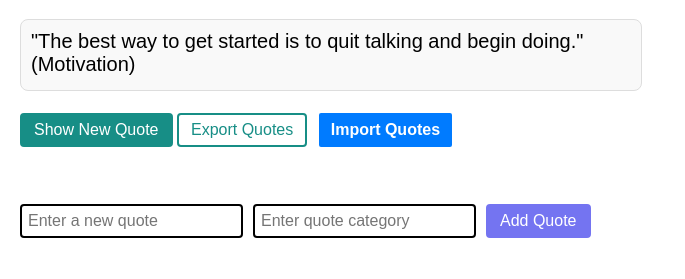
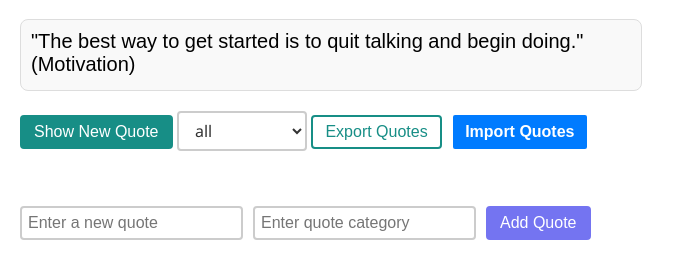
Before and after one commit to Mia06-coder/alx_fe_javascript, a plain HTML site: page dom-manipulation/index.html in a window 1280 px wide. Shown: the part 61-340 px from the top of the page, without its empty margins (0-685 px from the left). Drawn offline with Linux system fonts and the light colour scheme.

Commit message:
feat: add category-based filtering with persistent selection
Implemented dynamic quote filtering by category, storing last
selected filter in web storage to persist user preference across
sessions.

```diff
--- a/dom-manipulation/index.html
+++ b/dom-manipulation/index.html
@@ -10,9 +10,14 @@
     <h1>Dynamic Quote Generator</h1>
     <div id="quoteDisplay"></div>
     <button id="newQuote">Show New Quote</button>
+    <select id="categoryFilter">
+      <option value="all">All Categories</option>
+      <!-- Dynamically populated categories -->
+    </select>
     <button id="exportQuotesBtn">Export Quotes</button>
     <label for="importFile" id="importLabel">Import Quotes</label>
     <input type="file" name="importFile" id="importFile" accept=".json" />
+
     <script src="script.js"></script>
   </body>
 </html>
--- a/dom-manipulation/script.js
+++ b/dom-manipulation/script.js
@@ -1,5 +1,6 @@
 const QUOTES_KEY = "quotes";
 const LAST_VIEWED_QUOTE_KEY = "lastViewedQuote";
+const LAST_SELECTED_CATEGORY = "lastSelectedCategory";
 
 // Default quotes to load if nothing is in localStorage
 const defaultQuotes = [
@@ -139,6 +140,8 @@ function createAddQuoteForm(quotes) {
     }
 
     addQuote(quotes, newQuote);
+    populateCategories(quotes);
+    showRandomQuote(filterQuotes(quotes));
     form.reset();
   });
 
@@ -197,7 +200,7 @@ function importFromJsonFile(event, quotes) {
 
   const fileReader = new FileReader();
 
-  fileReader.onload = function (e) {
+  fileReader.onload = (e) => {
     try {
       const importedQuotes = JSON.parse(e.target.result);
 
@@ -227,7 +230,8 @@ function importFromJsonFile(event, quotes) {
       saveQuotes(quotes);
 
       // Update the UI (e.g., refresh displayed quote)
-      showRandomQuote(quotes);
+      populateCategories(quotes);
+      showRandomQuote(filterQuotes(quotes));
 
       alert(`Successfully imported ${validQuotes.length} quotes!`);
     } catch (error) {
@@ -247,10 +251,40 @@ function importFromJsonFile(event, quotes) {
   fileReader.readAsText(file);
 }
 
+function populateCategories(quotes) {
+  const categoryFilter = document.getElementById("categoryFilter");
+  if (!categoryFilter) {
+    console.error("Category filter select element not found");
+    return;
+  }
+
+  const categories = ["all", ...new Set(quotes.map((q) => q.category))];
+  categoryFilter.innerHTML = categories
+    .map((cat) => `<option value="${cat}">${cat}</option>`)
+    .join("");
+
+  // Restore last selected category from localStorage if available
+  const lastCategory = localStorage.getItem(LAST_SELECTED_CATEGORY);
+  if (lastCategory && categories.includes(lastCategory)) {
+    categoryFilter.value = lastCategory;
+  } else {
+    categoryFilter.value = "all";
+  }
+}
+
+function filterQuotes(quotes) {
+  const category = document.getElementById("categoryFilter")?.value || "all";
+  localStorage.setItem(LAST_SELECTED_CATEGORY, category); // Save the filter selection to localStorage
+
+  return category === "all"
+    ? quotes
+    : quotes.filter((q) => q.category === category);
+}
+
 // Initial setup on DOM load
 document.addEventListener("DOMContentLoaded", function () {
   // Load quotes from localStorage or defaults
-  const quotes = loadQuotes();
+  let quotes = loadQuotes();
 
   // Ensure quote display container exists
   let quoteContainer = document.getElementById("quoteDisplay");
@@ -258,6 +292,47 @@ document.addEventListener("DOMContentLoaded", function () {
     quoteContainer = document.createElement("div");
     quoteContainer.id = "quoteDisplay";
     document.body.appendChild(quoteContainer);
+  }
+
+  // Ensure form container exists
+  let formContainer = document.getElementById("form-container");
+  if (!formContainer) {
+    formContainer = document.createElement("div");
+    formContainer.id = "form-container";
+    document.body.appendChild(formContainer);
+  }
+
+  // Populate category dropdown
+  populateCategories(quotes);
+
+  let filteredQuotes = filterQuotes(quotes);
+
+  const categorySelect = document.getElementById("categoryFilter");
+  if (categorySelect) {
+    categorySelect.addEventListener("change", () => {
+      filteredQuotes = filterQuotes(quotes);
+      showRandomQuote(filteredQuotes);
+    });
+  }
+
+  // Update quote display with last viewed or random filtered quote
+  function updateQuoteDisplay() {
+    const lastQuote = loadLastViewedQuote();
+    if (lastQuote) {
+      displayQuote(lastQuote);
+    } else {
+      showRandomQuote(filteredQuotes);
+    }
+  }
+
+  // Set click listener on button to show new random quote
+  const showQuoteBtn = document.getElementById("newQuote");
+  if (showQuoteBtn) {
+    showQuoteBtn.addEventListener("click", () =>
+      showRandomQuote(filteredQuotes)
+    );
+  } else {
+    console.warn("Show quote button with id 'newQuote' not found.");
   }
 
   // Set click listener on button to export quotes
@@ -271,37 +346,11 @@ document.addEventListener("DOMContentLoaded", function () {
   // Set onchange listener on input to import quotes
   const importInput = document.getElementById("importFile");
   if (importInput) {
-    importInput.addEventListener("change", () =>
+    importInput.addEventListener("change", (event) =>
       importFromJsonFile(event, quotes)
     );
   } else {
-    console.warn("Export quotes button with id 'exportQuotesBtn' not found.");
-  }
-
-  // Ensure form container exists
-  let formContainer = document.getElementById("form-container");
-  if (!formContainer) {
-    formContainer = document.createElement("div");
-    formContainer.id = "form-container";
-    document.body.appendChild(formContainer);
-  }
-
-  // Update the quote display (from last viewed or random)
-  function updateQuoteDisplay() {
-    const lastQuote = loadLastViewedQuote();
-    if (lastQuote) {
-      displayQuote(lastQuote);
-    } else {
-      showRandomQuote(quotes);
-    }
-  }
-
-  // Set click listener on button to show new random quote
-  const showQuoteBtn = document.getElementById("newQuote");
-  if (showQuoteBtn) {
-    showQuoteBtn.addEventListener("click", () => showRandomQuote(quotes));
-  } else {
-    console.warn("Show quote button with id 'newQuote' not found.");
+    console.warn("Import quotes input with id 'importFile' not found.");
   }
 
   // Initially display a random quote
--- a/dom-manipulation/style.css
+++ b/dom-manipulation/style.css
@@ -21,11 +21,18 @@ body {
   margin: 5px 10px 5px 0;
   padding: 6px;
   font-size: 1rem;
-  border: 2px solid;
+  border: 2px solid #ccc;
   border-radius: 4px;
 }
+
+#form-container input:focus {
+  outline: none;
+  border-color: #7474f1;
+}
+
 button,
-#importLabel {
+#importLabel,
+#categoryFilter {
   padding: 6px 12px;
   font-size: 1rem;
   border: 2px solid;
@@ -78,3 +85,20 @@ button,
 #importLabel:hover {
   background-color: #034e9e;
 }
+
+#categoryFilter {
+  font-family: "Segoe UI", Tahoma, Geneva, Verdana, sans-serif;
+  color: #333;
+  background-color: white;
+  border-color: #ccc;
+}
+
+#categoryFilter:hover {
+  border-color: #888;
+}
+
+#categoryFilter:focus {
+  outline: none;
+  border-color: #007bff;
+  background-color: #f0f8ff;
+}
```
Also changed, not shown: dom-manipulation/assets/images/image2.png, dom-manipulation/assets/images/image3.png (added), 1 other file.
